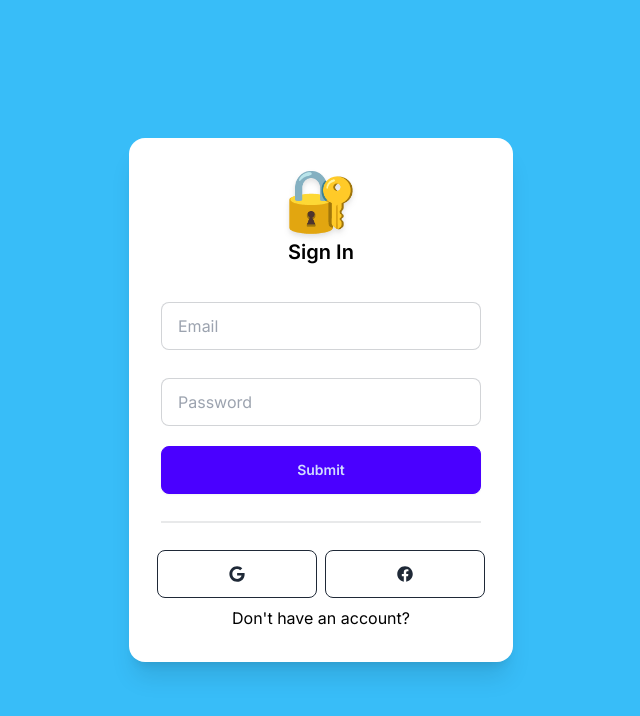
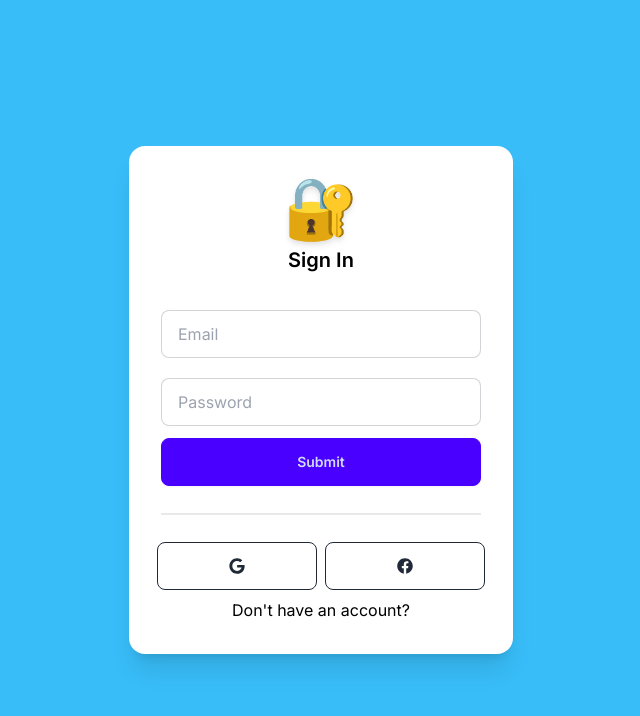
Before and after one commit to Nguyephi/stock-it, a Next.js app: page /auth/signin in a window 1280 px wide. Shown: the top 716 px of the page, without its empty margins (319-959 px from the left). Built offline with nearby package versions, Linux system fonts and the light colour scheme.

Commit message:
remove style

```diff
--- a/src/components/atoms/FormItem.tsx
+++ b/src/components/atoms/FormItem.tsx
@@ -5,7 +5,7 @@ interface FormItemProps {
   }
 
 const FormItem: React.FC<FormItemProps>= ({ children }) => {
-  return <div className="mb-2">{children}</div>;
+  return <div className="">{children}</div>;
 };
 
 export default FormItem;
```
